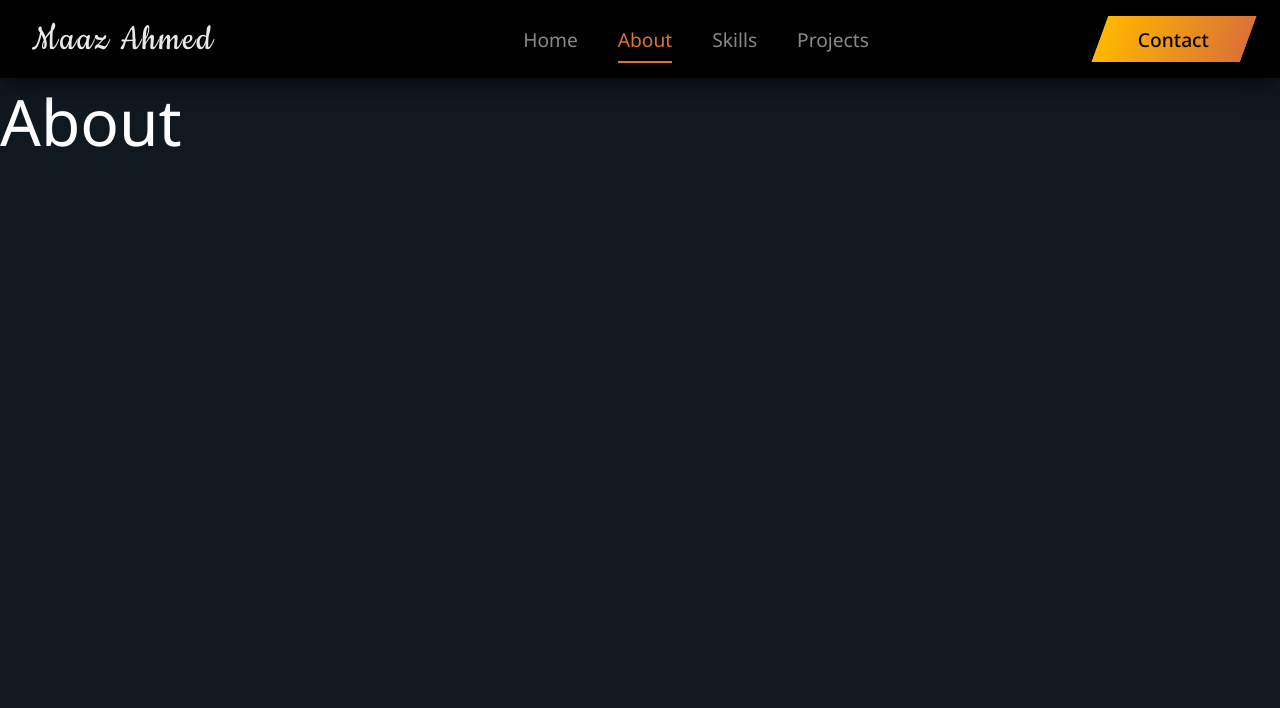
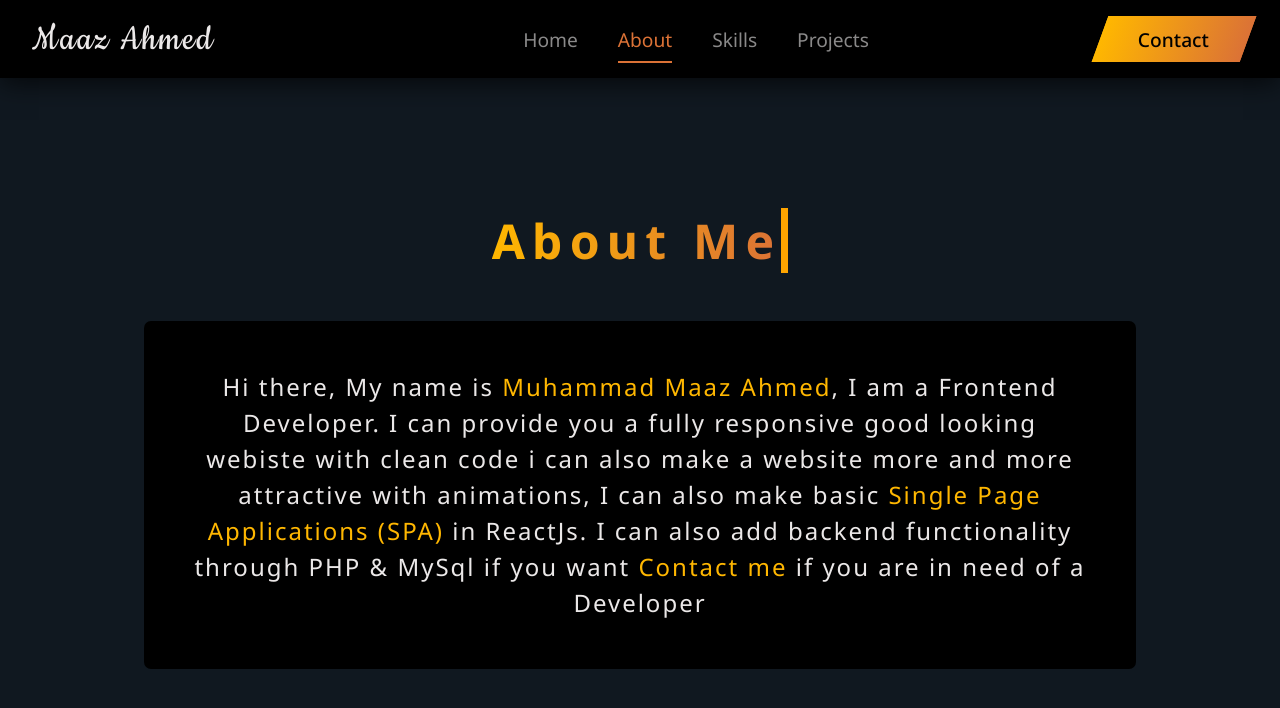
Before and after one commit to kashifkhan0336/Portfolio, a React (Vite) app: page /about in a window 1280 px wide. Shown: the top 708 px of the page. Built offline with nearby package versions, Linux system fonts and the light colour scheme.

Commit message:
about page completed

```diff
--- a/src/App.css
+++ b/src/App.css
@@ -164,7 +164,7 @@
   .navbar__links--link:first-child {
     margin-left: auto;
   }
-  .navbar__links--link:last-child{
+  .navbar__links--link:last-child {
     margin-right: auto;
   }
 
@@ -301,10 +301,10 @@
 }
 
 @keyframes fadein {
-  0%{
+  0% {
     opacity: 0;
   }
-  100%{
+  100% {
     opacity: 1;
   }
 }
@@ -558,7 +558,7 @@ h2 {
 }
 
 @keyframes fadein-left {
-  0%{
+  0% {
     opacity: 0;
     left: -20%;
   }
@@ -575,7 +575,7 @@ h2 {
 }
 
 @keyframes fadein-right {
-  0%{
+  0% {
     opacity: 0;
     right: -20%;
   }
@@ -591,7 +591,7 @@ h2 {
 }
 
 @keyframes fadein-bottom {
-  0%{
+  0% {
     opacity: 0;
     transform: translateY(40%);
     -webkit-transform: translateY(40%);
@@ -626,11 +626,11 @@ h2 {
   display: inline-block;
   padding: 0.7em 2em;
   background-image: linear-gradient(to right, var(--primary), var(--secondary));
-  border-radius:  100px;
-  -webkit-border-radius:  100px;
-  -moz-border-radius:  100px;
-  -ms-border-radius:  100px;
-  -o-border-radius:  100px;
+  border-radius: 100px;
+  -webkit-border-radius: 100px;
+  -moz-border-radius: 100px;
+  -ms-border-radius: 100px;
+  -o-border-radius: 100px;
   color: var(--black);
   animation: shine 1s infinite;
   -webkit-animation: shine 1s infinite;
@@ -642,13 +642,13 @@ h2 {
 
 @keyframes shine {
   0% {
-    box-shadow: 2px 2px 25px rgba(255,145,83,1);
+    box-shadow: 2px 2px 25px rgba(255, 145, 83, 1);
   }
   50% {
-    box-shadow: 2px 2px 5px rgba(255,145,83,1);
+    box-shadow: 2px 2px 5px rgba(255, 145, 83, 1);
   }
   100% {
-    box-shadow: 2px 2px 25px rgba(255,145,83,1);
+    box-shadow: 2px 2px 25px rgba(255, 145, 83, 1);
   }
 }
 
@@ -668,7 +668,6 @@ h2 {
   }
   .home-btn {
     font-size: 1.3rem;
-
   }
 }
 
@@ -680,7 +679,7 @@ h2 {
     text-align: left;
     grid-template-rows: 1fr;
     grid-template-columns: repeat(2, 1fr);
-    column-gap:50px;
+    column-gap: 50px;
   }
   .home-info {
     align-self: center;
@@ -704,10 +703,11 @@ h2 {
   }
 }
 
-
 /*--------------- SKILLS PAGE STYLING --------------------*/
 
-.skill-section {
+.skill-section,
+.about-section,
+.projects-section {
   padding: 2rem 1rem;
   min-height: calc(100vh - 80px);
   display: flex;
@@ -716,7 +716,8 @@ h2 {
   justify-content: center;
 }
 
-.skill-container, .projects-container {
+.skill-container,
+.projects-container {
   max-width: 1280px;
   width: 100%;
   margin: 0 auto;
@@ -725,7 +726,9 @@ h2 {
   gap: 20px;
 }
 
-.skill-heading, .projects-heading {
+.skill-heading,
+.projects-heading,
+.about-heading {
   text-align: center;
   font-size: 2rem;
   margin-bottom: 2rem;
@@ -799,7 +802,6 @@ h2 {
   -o-border-radius: 7px;
 }
 
-
 .skill:hover {
   transform: scale(1.07);
   -webkit-transform: scale(1.07);
@@ -816,18 +818,15 @@ h2 {
   -moz-transition: color 500ms;
   -ms-transition: color 500ms;
   -o-transition: color 500ms;
-
 }
 
 .skill:hover .skill-name {
   color: var(--black);
 }
 
-
 .skill:hover::before {
   width: 100%;
 }
-
 
 .skill-icon {
   margin-right: 1rem;
@@ -838,7 +837,9 @@ h2 {
   .skill-section {
     padding: 2rem;
   }
-  .skill-heading, .projects-heading {
+  .skill-heading,
+  .projects-heading,
+  .about-heading {
     font-size: 2.5rem;
     margin-bottom: 2.5rem;
   }
@@ -851,11 +852,12 @@ h2 {
   .skill-name {
     font-size: 1.2rem;
   }
-
 }
 
 @media only screen and (min-width: 992px) {
-  .skill-heading, .projects-heading {
+  .skill-heading,
+  .projects-heading,
+  .about-heading {
     font-size: 3rem;
     margin-bottom: 3rem;
   }
@@ -934,8 +936,6 @@ h2 {
   }
 }
 
-
-
 .project-img {
   max-width: 100%;
   border-top-left-radius: 7px;
@@ -958,7 +958,8 @@ h2 {
   column-gap: 20px;
 }
 
-.github-link, .live-site-link {
+.github-link,
+.live-site-link {
   font-size: 0.9rem;
   padding: 0.5em 1.5em;
   border-radius: 5px;
@@ -980,10 +981,14 @@ h2 {
 }
 
 .github-link:hover {
-  background-image: linear-gradient(to right, var(--secondary), var(--secondary));
+  background-image: linear-gradient(
+    to right,
+    var(--secondary),
+    var(--secondary)
+  );
 }
 
-.live-site-link  {
+.live-site-link {
   background-image: linear-gradient(to right, var(--black), var(--black));
   color: var(--secondary);
   border: 1px solid var(--secondary);
@@ -1001,7 +1006,8 @@ h2 {
   .project-title {
     font-size: 1.8rem;
   }
-  .github-link, .live-site-link {
+  .github-link,
+  .live-site-link {
     font-size: 1.1rem;
   }
 }
@@ -1017,3 +1023,117 @@ h2 {
     grid-template-columns: repeat(3, 1fr);
   }
 }
+
+/*--------------- ABOUT PAGE STYLING --------------------*/
+
+.about-section {
+  padding: 2rem 1rem;
+}
+
+.heading {
+  margin-left: auto;
+  margin-right: auto;
+  overflow: hidden; /* Ensures the content is not revealed until the animation */
+  border-right: 0.15em solid orange; /* The typwriter cursor */
+  white-space: nowrap; /* Keeps the content on a single line */
+  letter-spacing: 0.15em; /* Adjust as needed */
+  animation: typing 1s steps(30, end), blink-caret 0.5s step-end infinite;
+}
+
+/* The typing effect */
+@keyframes typing {
+  from {
+    width: 0;
+  }
+  to {
+    width: 100%;
+  }
+}
+
+/* The typewriter cursor effect */
+@keyframes blink-caret {
+  from,
+  to {
+    border-color: transparent;
+  }
+  50% {
+    border-color: orange;
+  }
+}
+
+.about-container {
+  text-align: center;
+  background-color: var(--card);
+  color: var(--brand);
+  padding: 1rem;
+  letter-spacing: 2px;
+  max-width: 992px;
+  width: 100%;
+  margin: 0 auto;
+  border-radius: 7px;
+  -webkit-border-radius: 7px;
+  -moz-border-radius: 7px;
+  -ms-border-radius: 7px;
+  -o-border-radius: 7px;
+  line-height: 1.5;
+  animation: bounce 1000ms forwards;
+  -webkit-animation: bounce 1000ms forwards;
+}
+
+@keyframes bounce {
+  0% {
+    opacity: 0;
+    transform: scale(0);
+    -webkit-transform: scale(0);
+    -moz-transform: scale(0);
+    -ms-transform: scale(0);
+    -o-transform: scale(0);
+  }
+  25% {
+    transform: scale(1.2);
+    -webkit-transform: scale(1.2);
+    -moz-transform: scale(1.2);
+    -ms-transform: scale(1.2);
+    -o-transform: scale(1.2);
+}
+50% {
+  transform: scale(1.03);
+  -webkit-transform: scale(1.03);
+  -moz-transform: scale(1.03);
+  -ms-transform: scale(1.03);
+  -o-transform: scale(1.03);
+}
+75% {
+  transform: scale(1.05);
+  -webkit-transform: scale(1.05);
+  -moz-transform: scale(1.05);
+  -ms-transform: scale(1.05);
+  -o-transform: scale(1.05);
+}
+100% {
+  opacity: 1;
+  transform: scale(1);
+  -webkit-transform: scale(1);
+  -moz-transform: scale(1);
+  -ms-transform: scale(1);
+  -o-transform: scale(1);
+}
+}
+
+.about-text {
+  color: var(--primary);
+}
+
+@media only screen and (min-width: 600px) {
+  .about-container {
+    font-size: 1.3rem;
+    padding: 2rem;
+  }
+}
+
+@media only screen and (min-width: 992px) {
+  .about-container {
+    font-size: 1.5rem;
+    padding: 3rem;
+  }
+}
--- a/src/pages/About.jsx
+++ b/src/pages/About.jsx
@@ -1,10 +1,18 @@
 import React, {useEffect} from 'react'
+import { Link } from 'react-router-dom';
 
 export default function About() {
   useEffect(() => {
     document.title = "FrontEnd Portfolio - About";
   }, []);
   return (
-    <div className='text'> About</div>
+    <div className="about-section">
+      <div className="typewriter">
+      <h1  className='about-heading heading'>About Me</h1>
+      </div>
+      <div className="about-container">
+          <p>Hi there, My name is <span className='about-text'> Muhammad Maaz Ahmed</span>, I am a Frontend Developer. I can provide you a fully responsive good looking webiste with clean code i can also make a website more and more attractive with animations, I can also make basic <span className="about-text">Single Page Applications (SPA)</span> in ReactJs. I can also add backend functionality through PHP & MySql if you want <Link to="/contact" className='about-text'>Contact me</Link> if you are in need of a Developer</p>
+      </div>
+    </div>
   )
 }
--- a/src/pages/Projects.jsx
+++ b/src/pages/Projects.jsx
@@ -11,7 +11,9 @@ export default function Projects() {
   })
   return (
     <section className="projects-section">
-      <h1 className="projects-heading">My Projects</h1>
+      <div className="typewriter">
+        <h1 className="projects-heading heading">My Projects</h1>
+      </div>
       <div className="projects-container">
         {displayProjects}
       </div>
--- a/src/pages/Skills.jsx
+++ b/src/pages/Skills.jsx
@@ -17,7 +17,9 @@ export default function Skills() {
   });
   return (
     <section className="skill-section">
-        <h1 className="skill-heading">My Skills</h1>
+      <div className="typewriter">
+        <h1 className="skill-heading heading">My Skills</h1>
+      </div>
       <div className="skill-container">
         {displaySkills}
       </div>
--- a/src/skills.js
+++ b/src/skills.js
@@ -20,11 +20,11 @@ export default  [
         skillName: "CSS",
         skillPercentage: "85%"
     },
-    {
-        skillIcon: sass,
-        skillName: "Sass",
-        skillPercentage: "65%"
-    },
+    // {
+    //     skillIcon: sass,
+    //     skillName: "Sass",
+    //     skillPercentage: "65%"
+    // },
     {
         skillIcon: javascript,
         skillName: "JavaScript",
@@ -40,11 +40,11 @@ export default  [
         skillName: "TailwindCSS",
         skillPercentage: "85%"
     },
-    {
-        skillIcon: vite,
-        skillName: "Vite",
-        skillPercentage: "85%"
-    },
+    // {
+    //     skillIcon: vite,
+    //     skillName: "Vite",
+    //     skillPercentage: "85%"
+    // },
     {
         skillIcon: react,
         skillName: "ReactJS",
```
Lines whose indentation alone changed are shown as unchanged.
